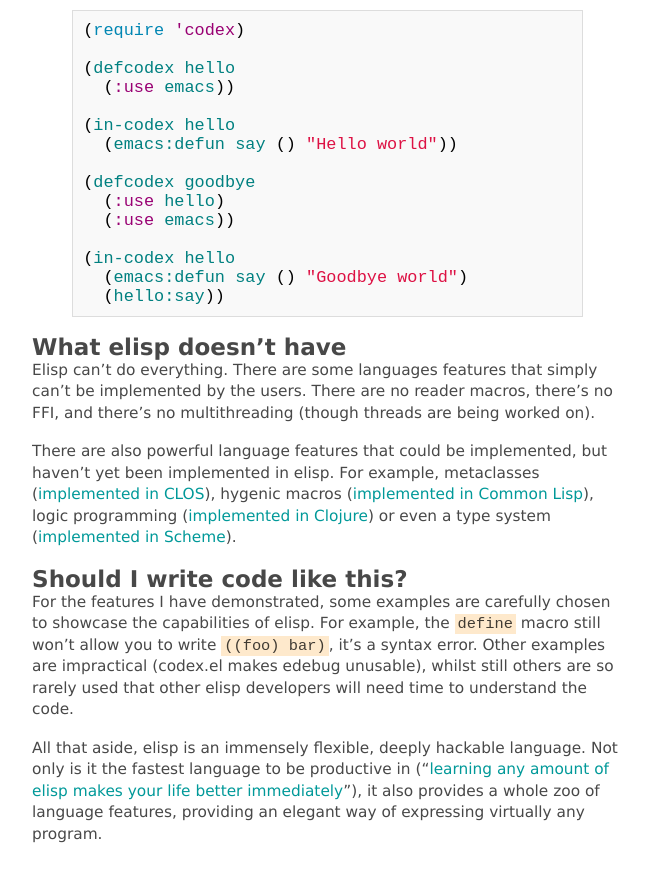
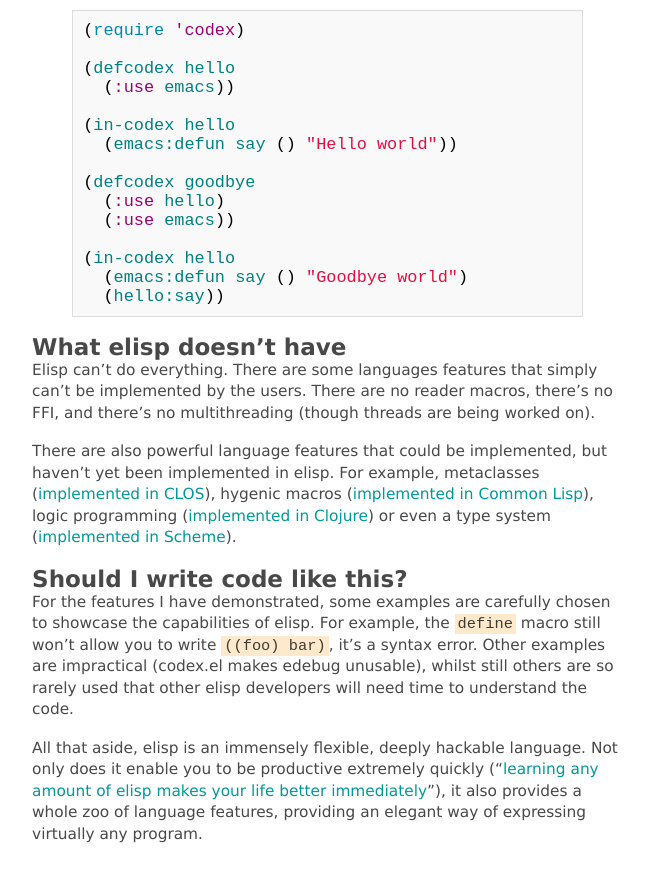
Before and after one commit to Wilfred/wilfred.github.com, a Jekyll site: the page built from _posts/2013-05-09-multi-paradigm-elisp.markdown, in a window 1280 px wide and 900 px high, scrolled down 6958 px. Shown: the top 882 px of the window, without its empty margins (439-1088 px from the left). Built offline with Jekyll 4.4.1, drawn with Linux system fonts in a browser that asks for light colours.

Commit message:
tweaking conclusion

```diff
--- a/_posts/2013-05-09-multi-paradigm-elisp.markdown
+++ b/_posts/2013-05-09-multi-paradigm-elisp.markdown
@@ -436,7 +436,7 @@ unusable), whilst still others are so rarely used that other elisp
 developers will need time to understand the code.
 
 All that aside, elisp is an immensely flexible, deeply hackable
-language. Not only is it the fastest language to be productive in
+language. Not only does it enable you to be productive extremely quickly
 ("[learning any amount of elisp makes your life better immediately](http://joelmccracken.github.io/entries/why-you-should-learn-elisp/)"),
 it also provides a whole zoo of language features, providing an
 elegant way of expressing virtually any program.
```
